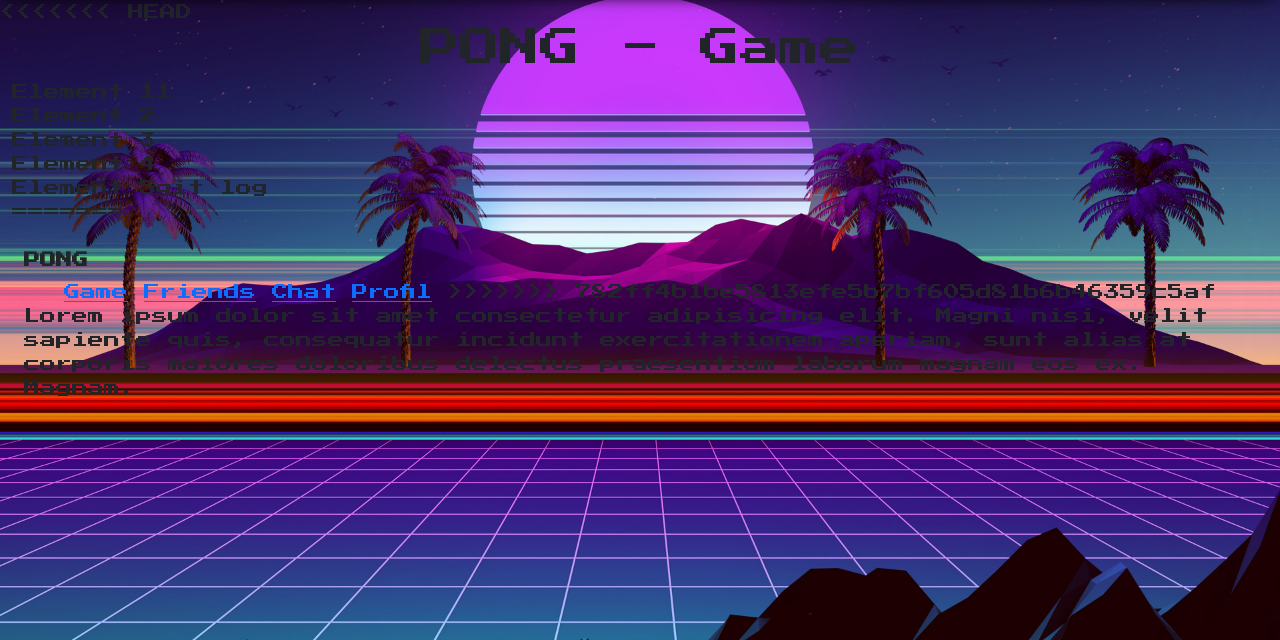
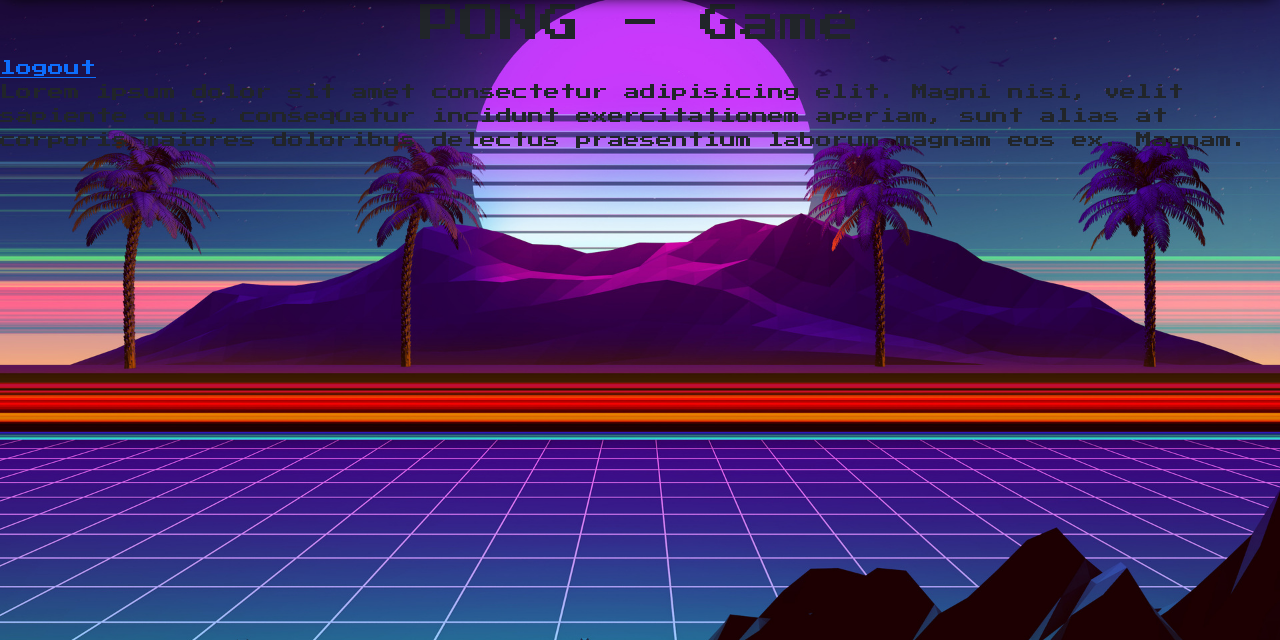
Before and after one commit to imrane-moumini/transcendence_perso, a Django app: page / in a window 1280 px wide. Shown: the part 90-730 px from the top of the page. Run offline with Django 5.2, Linux system fonts and the light colour scheme; the visitor is signed in with stand-in values (Sample User, id 1); some web fonts are replaced.

Commit message:
ajout d elogique de logout

```diff
--- a/backend/mysite/pong/templates/pong/homepage.html
+++ b/backend/mysite/pong/templates/pong/homepage.html
@@ -3,25 +3,8 @@
 {% block title %}Pong - Homepage{% endblock %}
 
 {% block content %}
-<<<<<<< HEAD
-	<div class="container-fluid">
 		<h1 class="text-center">PONG - Game</h1>
-		<ul class="list-inline">
-			<li>Element 11</li>
-			<li>Element 2</li>
-			<li>Element 3</li>
-			<li>Element 4</li>
-			<li>Element 5git log</li>
-=======
-<div class="container-fluid">
-		<h1><strong>PONG</strong></h1>
-		<ul class="list-inline text-center">
-			<a href="" alt="Game">Game</a>
-			<a href="" alt="Friends">Friends</a>
-			<a href="" alt="Chat">Chat</a>
-			<a href="" alt="Profil">Profil</a>
->>>>>>> 782ff4b1be5813efe5b7bf605d81b6b46359c5af
-		</ul>
+		<a href="/logout">logout</a>
 		<p>
 			Lorem ipsum dolor sit amet consectetur adipisicing elit. Magni nisi,
 			 velit sapiente quis, consequatur incidunt exercitationem aperiam,
--- a/backend/mysite/pong/urls.py
+++ b/backend/mysite/pong/urls.py
@@ -7,7 +7,7 @@ urlpatterns = [
     path("signup", views.signup, name ="signup"),
     path("signin", views.signin, name="signin"),
     path("login", views.login_view, name="login"),
-    #path("signout", views.login, name="logout"),
+    path("logout", views.logout_view, name="logout"),
     path("statistics/", views.statistics, name="statistics"),
     path("chat/", views.chat, name="chat")
 ]
--- a/backend/mysite/pong/views.py
+++ b/backend/mysite/pong/views.py
@@ -1,4 +1,4 @@
-from django.shortcuts import render
+from django.shortcuts import render, redirect
 from django.contrib.auth import authenticate, login, logout
 from django.urls import reverse
 from django.http import HttpResponse, HttpResponseRedirect
@@ -17,7 +17,11 @@ def index(request):
     #return render(request, "pong/index.html")
 
 def login_view(request):
-    return render(request,"pong/login.html")
+    if not request.user.is_authenticated:
+        return render(request,"pong/login.html")
+    else:
+        #ça serait bien de rajouter une notification "vous êtes déjà connecté"
+        return HttpResponseRedirect(reverse("index"))
 
 
 def signup(request):
@@ -61,7 +65,7 @@ def signin(request):
             login(request, user)
             return HttpResponseRedirect(reverse("index"))
         else:
-            return render(request, "users/login.html", {
+            return render(request, "pong/login.html", {
                 "message": "Invalid credentials."
             })
     else:
@@ -73,3 +77,8 @@ def statistics(request):
 
 def chat(request):
     return render(request, "pong/chat.html")
+
+def logout_view(request):
+    if request.user.is_authenticated:
+        logout(request)
+    return redirect('login')
```
